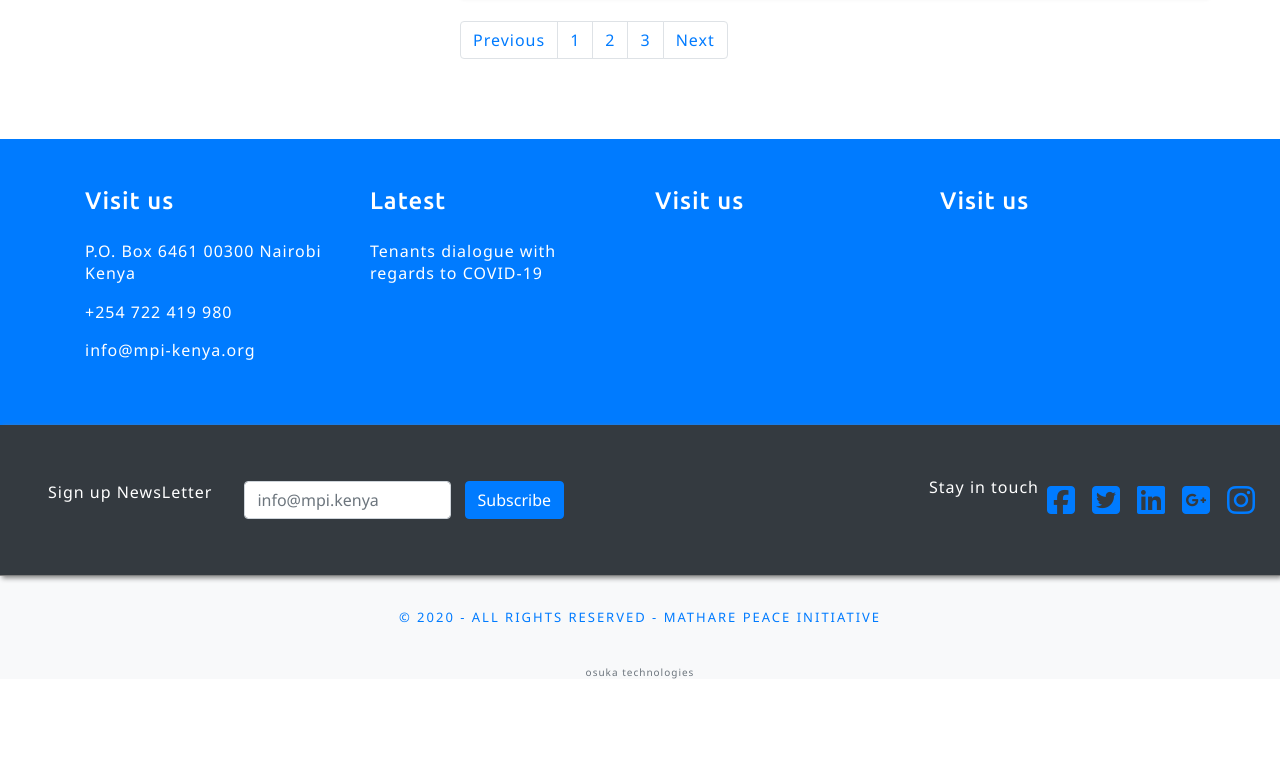
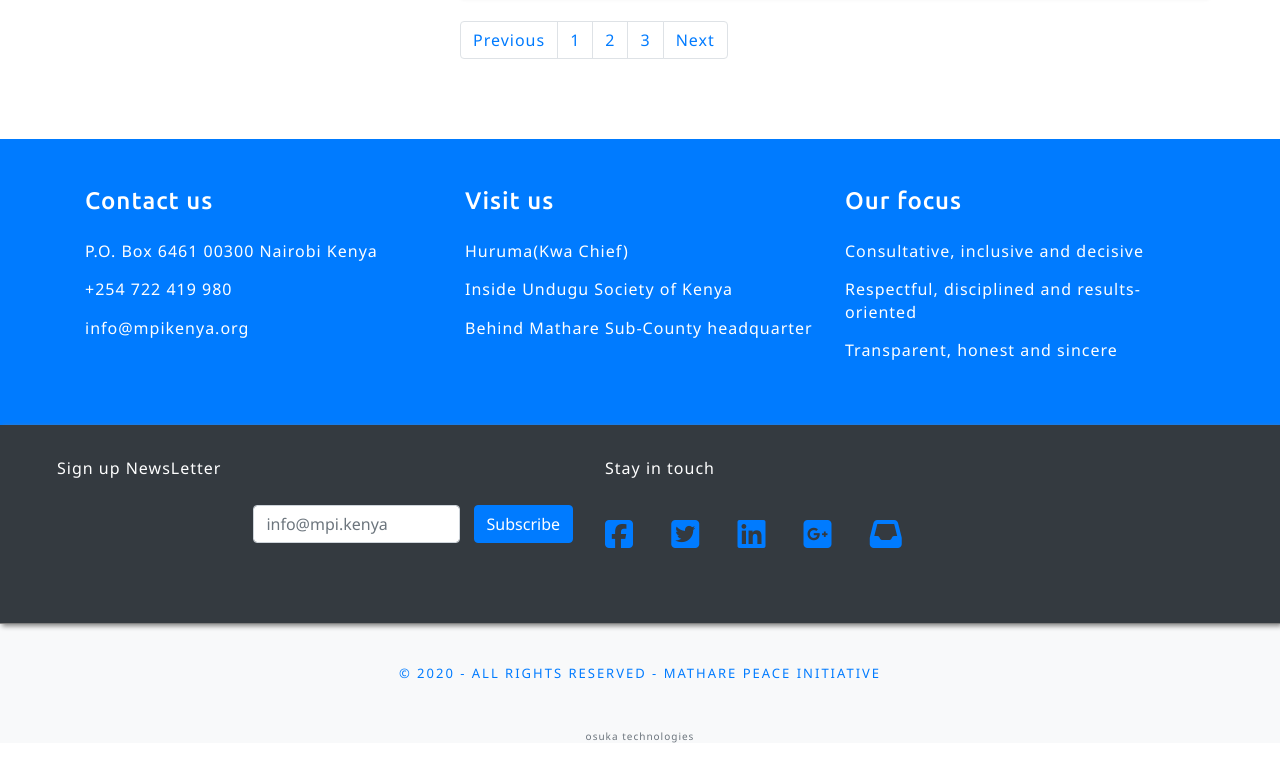
Before and after one commit to savin2001/mpi-kenya-test, a plain HTML site: page news.html in a window 1280 px wide. Shown: the part 1224-1983 px from the top of the page. Before the commit the page ends 1919 px from the top, so only its background shows below. Drawn offline with nearby package versions, Linux system fonts and the light colour scheme.

Commit message:
update 2.0

```diff
--- a/news.html
+++ b/news.html
@@ -149,26 +149,29 @@
       <div class="container-fluid footer-bg bg-primary">
           <div class="container">
               <div class="row  text-white">
-                    <div class="col-lg-3 col-md-6">
-                        <h4 class="visit">Visit us</h4>
+                  <div class="col-lg-4 col-md-6">
+                      <h4 class="visit">Contact us</h4>
                       <p> P.O. Box 6461 00300 Nairobi Kenya</p>
                       <p> +254 722 419 980</p>
-                        <p> info@mpi-kenya.org</p>
+                      <p> info@mpikenya.org</p>
                   </div>
-                    <div class="col-lg-3 col-md-6">
-                        <h4 class="visit">Latest</h4>
-                        <p>Tenants dialogue with regards to COVID-19</p>
+                  <div class="col-lg-4 col-md-6">
+                      <h4 class="visit">Visit us </h4>
+                      <p>Huruma(Kwa Chief)</p>
+                      <p>Inside Undugu Society of Kenya</p>
+                      <p>Behind Mathare Sub-County headquarter</p>
                   </div>
-                    <div class="col-lg-3 col-md-6">
-                        <h4 class="visit">Visit us</h4>
-                    </div>
-                    <div class="col-lg-3 col-md-6">
-                        <h4 class="visit">Visit us</h4>
+                  <div class="col-lg-4 col-md-6">
+                      <h4 class="visit">Our focus</h4>
+                      <p>Consultative, inclusive and decisive</p>
+                      <p>Respectful, disciplined and results-oriented</p>
+                      <p>Transparent, honest and sincere</p>
                   </div>
               </div>
           </div>
       </div>
         <div class="socials navbar navbar-expand-lg text-white bg-dark">
+          <div class="row  p-4">
                 <p class="paddings">Sign up NewsLetter</p>
                 <div class="sign-up">
                     <form class="form-inline my-2 my-lg-0 paddings">
@@ -179,39 +182,37 @@
 
                     </form>
                 </div>
-            <div id="Contact" class="ml-auto">
-                <ul class="navbar-nav ml-auto">
-                    <p>Stay in touch</p>
-                    <li class="nav-item">
-                        <a class="nav-link" href="https://web.facebook.com/matharepeaceinitiativekenya/?_rdc=1&_rdr"><i class="fa fa-facebook-square fa-2x" aria-hidden="true"></i>
+                <div id="Contact" >
+
+                        <p class="paddings">Stay in touch</p>
+                        <br>
+
+
+                            <a class="my-2 my-lg-0 paddings" href="https://web.facebook.com/matharepeaceinitiativekenya/?_rdc=1&_rdr"><i class="fa fa-facebook-square fa-2x" aria-hidden="true"></i>
                             </a>
-                    </li>
-                    <li class="nav-item dropdown">
-                        <a class="nav-link" href="https://twitter.com/mpi_kenya?lang=en"><i class="fa fa-twitter-square fa-2x" aria-hidden="true"></i>
+
+
+                            <a class="my-2 my-lg-0 paddings" href="https://twitter.com/mpi_kenya?lang=en"><i class="fa fa-twitter-square fa-2x" aria-hidden="true"></i>
                             </a>
-                    </li>
-                    <li class="nav-item">
-                        <a class="nav-link" href="https://ke.linkedin.com/in/mathare-initiative-kenya-bb3a76122?trk=public_profile_browsemap_profile-result-card_result-card_full-click&challengeId=AQHSaG4a9nRgDwAAAXNmlnlDgeDD5Sg6N3Sci2u_8Z-vli_g2qFN0r8wvD0vqBHe5exSLr3OKcguvn0ZyIy40Sx3pdX3PW6zTQ&submissionId=03b25284-1d20-2316-35bb-4a229948ba26"><i class="fa fa-linkedin-square fa-2x" aria-hidden="true"></i>
+
+                            <a class="my-2 my-lg-0 paddings" href="https://ke.linkedin.com/in/mathare-initiative-kenya-bb3a76122?trk=public_profile_browsemap_profile-result-card_result-card_full-click&challengeId=AQHSaG4a9nRgDwAAAXNmlnlDgeDD5Sg6N3Sci2u_8Z-vli_g2qFN0r8wvD0vqBHe5exSLr3OKcguvn0ZyIy40Sx3pdX3PW6zTQ&submissionId=03b25284-1d20-2316-35bb-4a229948ba26"><i class="fa fa-linkedin-square fa-2x" aria-hidden="true"></i>
                             </a>
-                    </li>
-                    <li class="nav-item">
-                        <a class="nav-link" href="mailto:mathareinitiativeforpeace@gmail.com"><i class="fa fa-google-plus-square fa-2x" aria-hidden="true"></i>
+
+                            <a class="my-2 my-lg-0 paddings" href="mailto:mathareinitiativeforpeace@gmail.com"><i class="fa fa-google-plus-square fa-2x" aria-hidden="true"></i>
                             </a>
-                    </li>
-                    <li class="nav-item">
-                        <a class="nav-link" href="#"><i class="fa fa-instagram fa-2x" aria-hidden="true"></i>
+
+                            <a class="my-2 my-lg-0 paddings" href="mailto:info@mpi.kenya"><i class="fa fa-inbox fa-2x" aria-hidden="true"></i>
                             </a>
-                    </li>
-                </ul>
+
+                  </div>
               </div>
         </div>
         <div class="bg-light">
-            <p class="text-primary note">© 2020 - All Rights Reserved - Mathare Peace Initiative</p>
+          <p class="text-primary note"><a class="nav-link" href="admin/login.php">© 2020 - All Rights Reserved - Mathare Peace Initiative</a></p>
             <br>
             <p class="text-secondary lil-note">Osuka Technologies</p>
         </div>
-    </footer>
-    <!-- End of footer -->
+    </footer>    <!-- End of footer -->
 
     <!-- Font awesome -->
     <script src="https://use.fontawesome.com/224ebf5ddd.js"></script>
```
Lines whose indentation alone changed are shown as unchanged.
